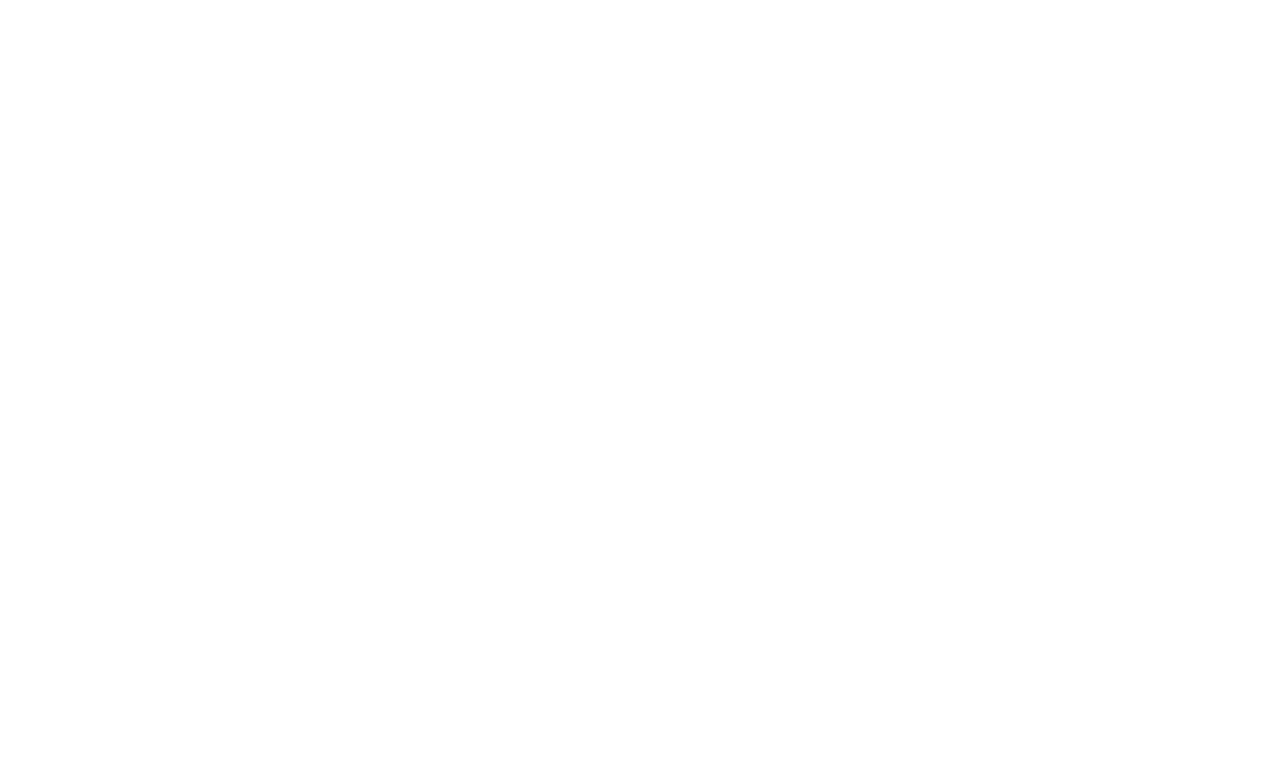
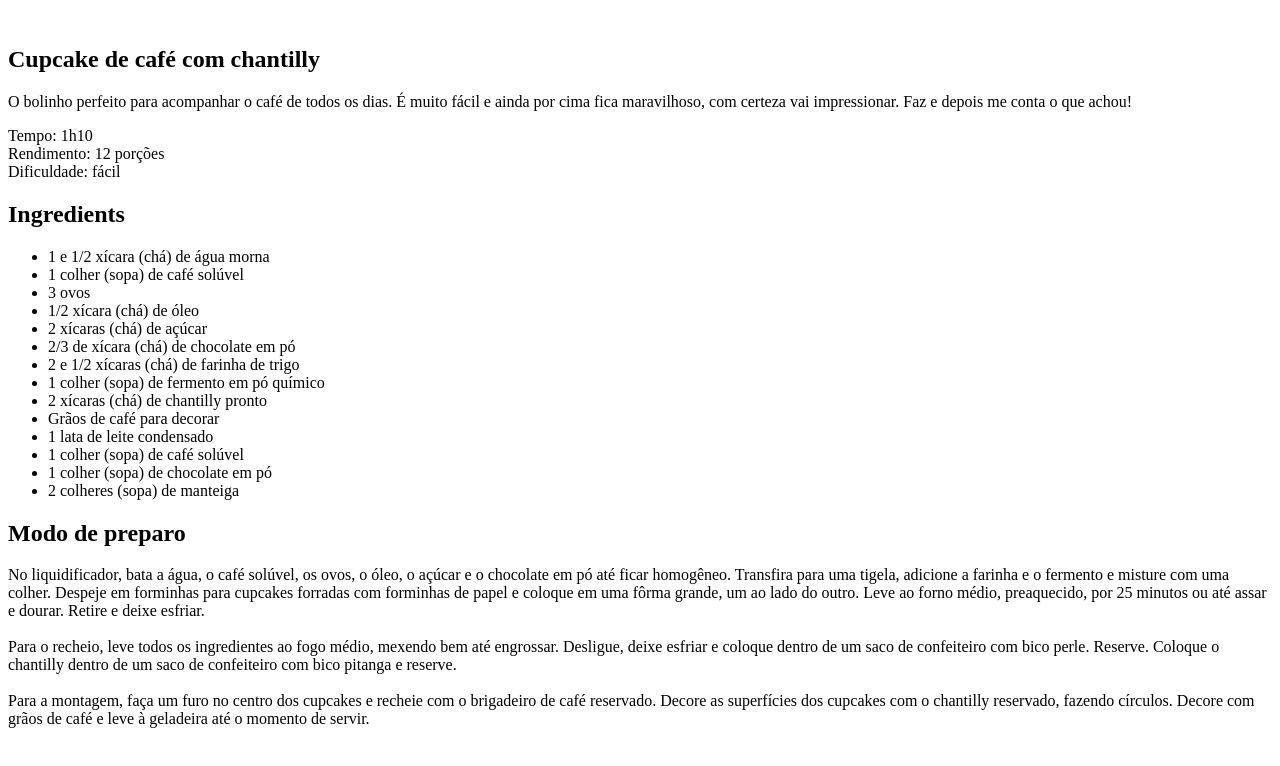
Before and after one commit to paula-caldas/paginadereceita, a plain HTML site: page index.html in a window 1280 px wide. Drawn offline with Linux system fonts and the light colour scheme.

Commit message:
starting the html structure

```diff
--- a/index.html
+++ b/index.html
@@ -6,6 +6,53 @@
   <title>Página de Receita</title>
 </head>
 <body>
+  <div id="page">
+    <img src="" alt="">
 
+    <main>
+
+      <section id="about">
+        <h1>Cupcake de café com chantilly</h1>
+        <p>O bolinho perfeito para acompanhar o café de todos os dias. É muito fácil e ainda por cima fica maravilhoso, com certeza vai impressionar. Faz e depois me conta o que achou!</p>
+        <p>Tempo: 1h10 <br>
+          Rendimento: 12 porções <br>
+          Dificuldade: fácil
+        </p>
+      </section>
+      <section id="ingredients">
+        <h2>Ingredients</h2>
+        <ul>
+          <li>1 e 1/2 xícara (chá) de água morna</li>
+          <li>1 colher (sopa) de café solúvel</li>
+          <li>3 ovos</li>
+          <li>1/2 xícara (chá) de óleo</li>
+          <li>2 xícaras (chá) de açúcar</li>
+          <li>2/3 de xícara (chá) de chocolate em pó </li>
+          <li>2 e 1/2 xícaras (chá) de farinha de trigo</li>
+          <li>1 colher (sopa) de fermento em pó químico</li>
+          <li>2 xícaras (chá) de chantilly pronto</li>
+          <li>Grãos de café para decorar</li>
+          <li>1 lata de leite condensado</li>
+          <li>1 colher (sopa) de café solúvel</li>
+          <li>1 colher (sopa) de chocolate em pó</li>
+          <li>2 colheres (sopa) de manteiga</li>
+        </ul>
+
+      </section>
+      <section id="preparation">
+        <h2>Modo de preparo</h2>
+        <p>
+          No liquidificador, bata a água, o café solúvel, os ovos, o óleo, o açúcar e o chocolate em pó até ficar homogêneo. Transfira para uma tigela, adicione a farinha e o fermento e misture com uma colher. Despeje em forminhas para cupcakes forradas com forminhas de papel e coloque em uma fôrma grande, um ao lado do outro. Leve ao forno médio, preaquecido, por 25 minutos ou até assar e dourar. Retire e deixe esfriar.
+          <br><br>
+          Para o recheio, leve todos os ingredientes ao fogo médio, mexendo bem até engrossar. Desligue, deixe esfriar e coloque dentro de um saco de confeiteiro com bico perle. Reserve. Coloque o chantilly dentro de um saco de confeiteiro com bico pitanga e reserve. <br><br>
+          Para a montagem, faça um furo no centro dos cupcakes e recheie com o brigadeiro de café reservado. Decore as superfícies dos cupcakes com o chantilly reservado, fazendo círculos. Decore com grãos de café e leve à geladeira até o momento de servir.
+        </p>
+      </section>
+
+
+
+    </main>
+
+  </div>
 </body>
 </html>
```
